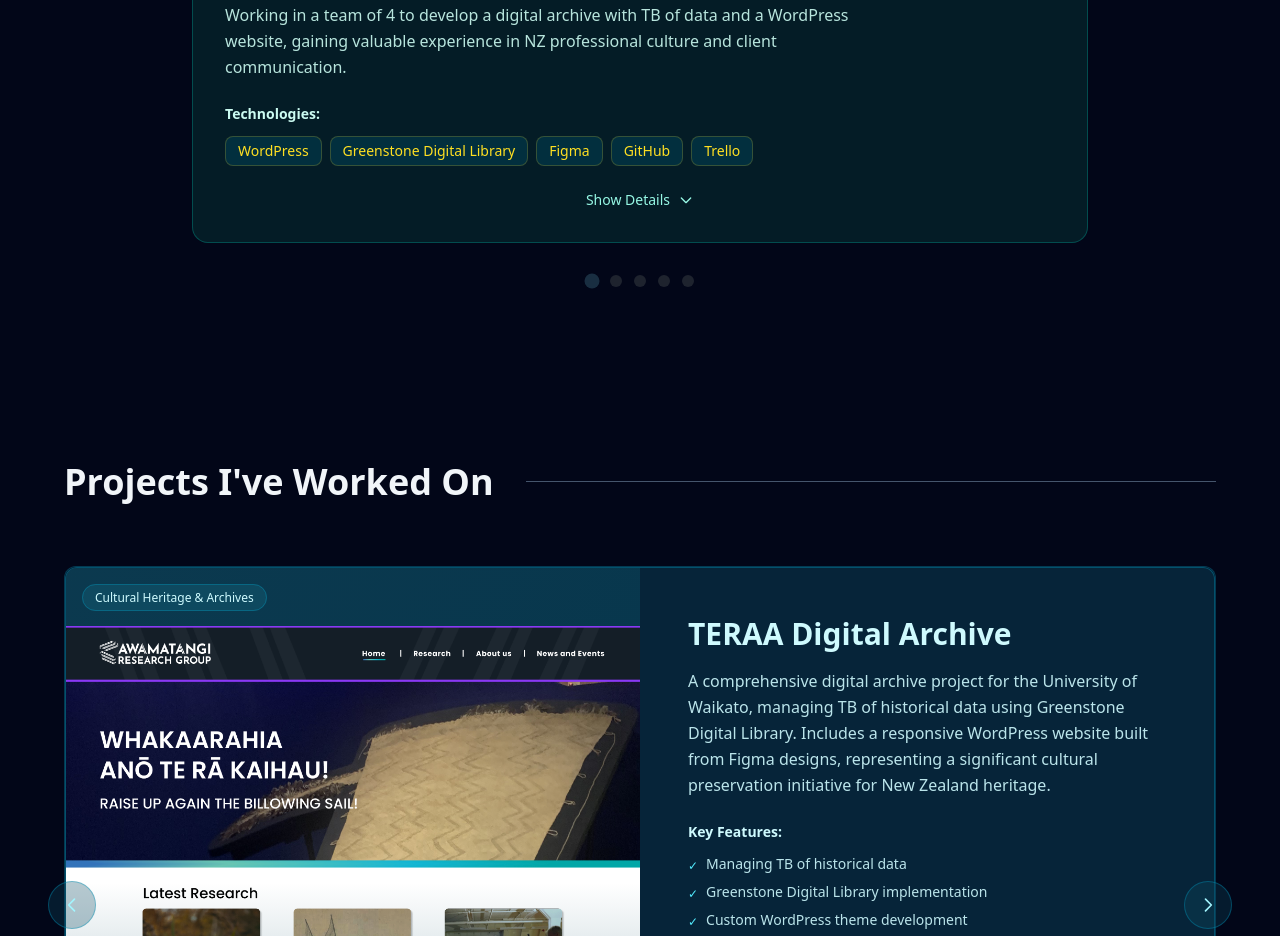
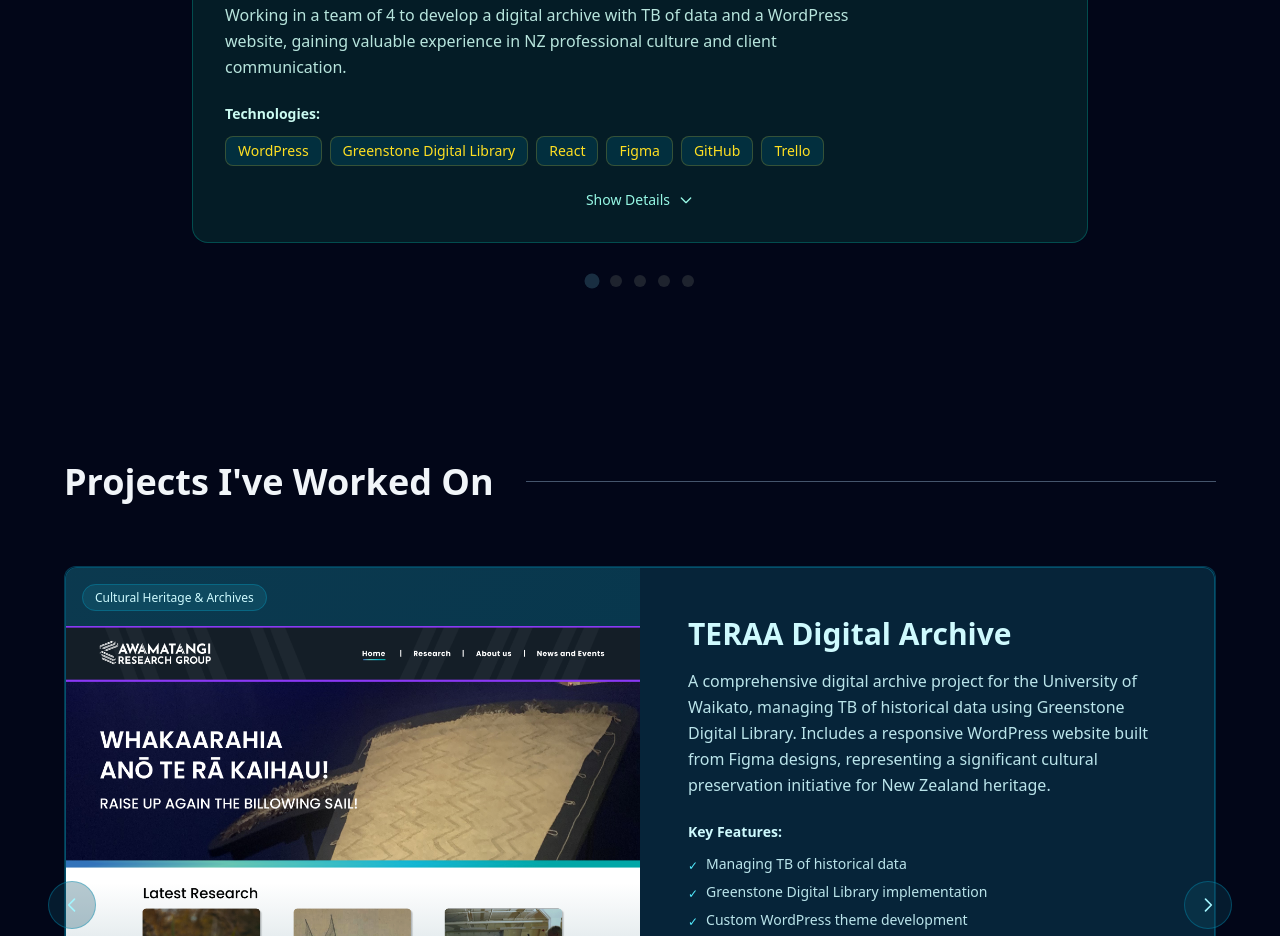
Before and after one commit to GayanDissanayake/nextjs-portfolio-2025, a Next.js app: page / in a window 1280 px wide. Shown: the part 4080-5016 px from the top of the page. Built offline with nearby package versions, Linux system fonts and the light colour scheme.

Commit message:
Test CI/CD after disconnecting Vercel

```diff
--- a/src/components/sections/ExperienceSection.tsx
+++ b/src/components/sections/ExperienceSection.tsx
@@ -22,6 +22,7 @@ const experiences = [
     technologies: [
       "WordPress",
       "Greenstone Digital Library",
+      "React",
       "Figma",
       "GitHub",
       "Trello",
```
